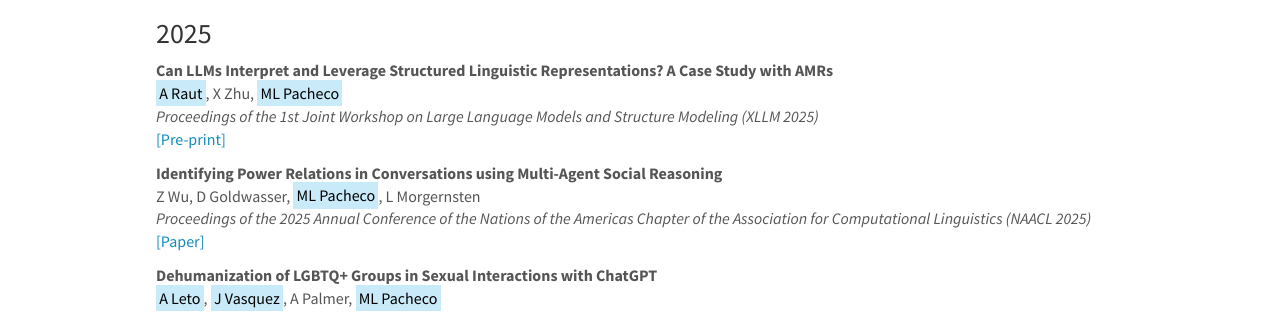
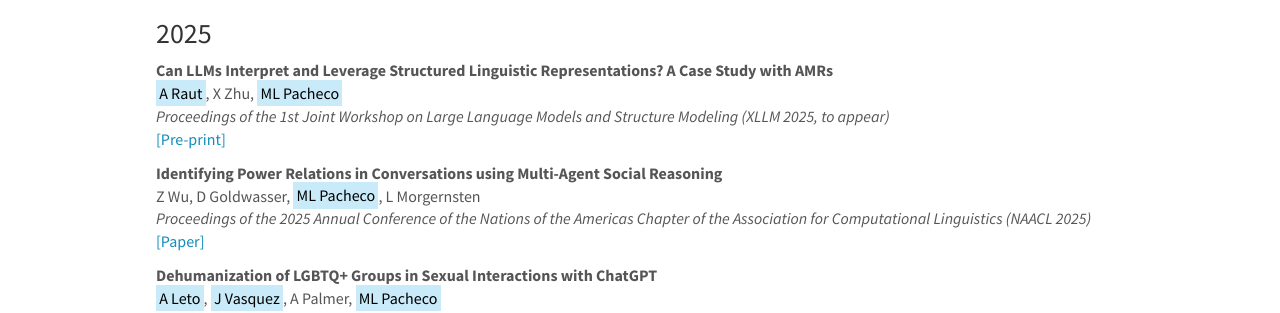
Before and after one commit to blast-cu/blast-cu.github.io, a Jekyll site: the page built from _pages/publications.md, in a window 1280 px wide and 900 px high, scrolled down 476 px. Shown: the part 154-467 px from the top of the window. Built offline with Jekyll 4.4.1, drawn with Linux system fonts in a browser that asks for light colours; nearby versions of some CDN libraries.

Commit message:
Update publist_2025.yml

```diff
--- a/_data/publist_2025.yml
+++ b/_data/publist_2025.yml
@@ -1,7 +1,7 @@
 - title: "Can LLMs Interpret and Leverage Structured Linguistic Representations? A Case Study with AMRs"
   authors: <mark>A Raut</mark>, X Zhu, <mark>ML Pacheco</mark>
   highlight: 0
-  venue: "Proceedings of the 1st Joint Workshop on Large Language Models and Structure Modeling (XLLM 2025)"
+  venue: "Proceedings of the 1st Joint Workshop on Large Language Models and Structure Modeling (XLLM 2025, to appear)"
   link:
     url: https://arxiv.org/abs/2504.04745
     display: \[Pre-print\]
```
